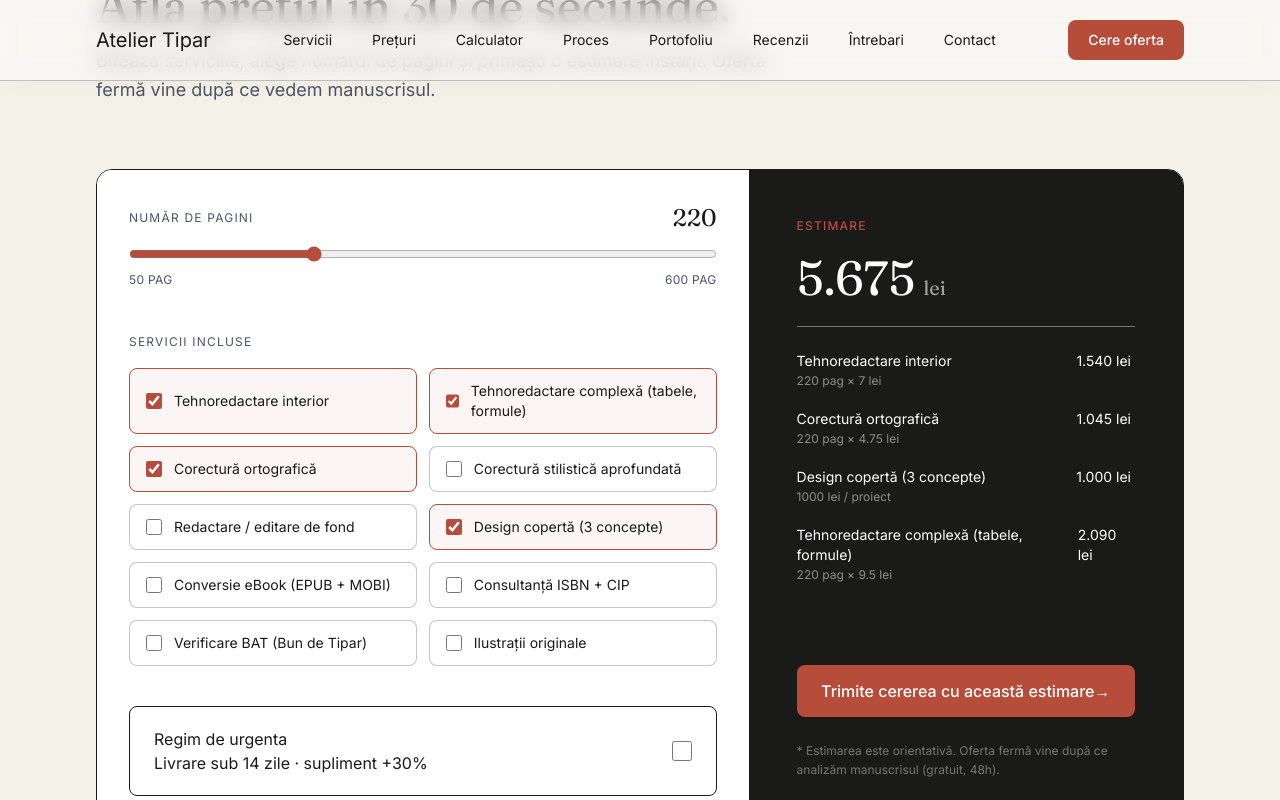
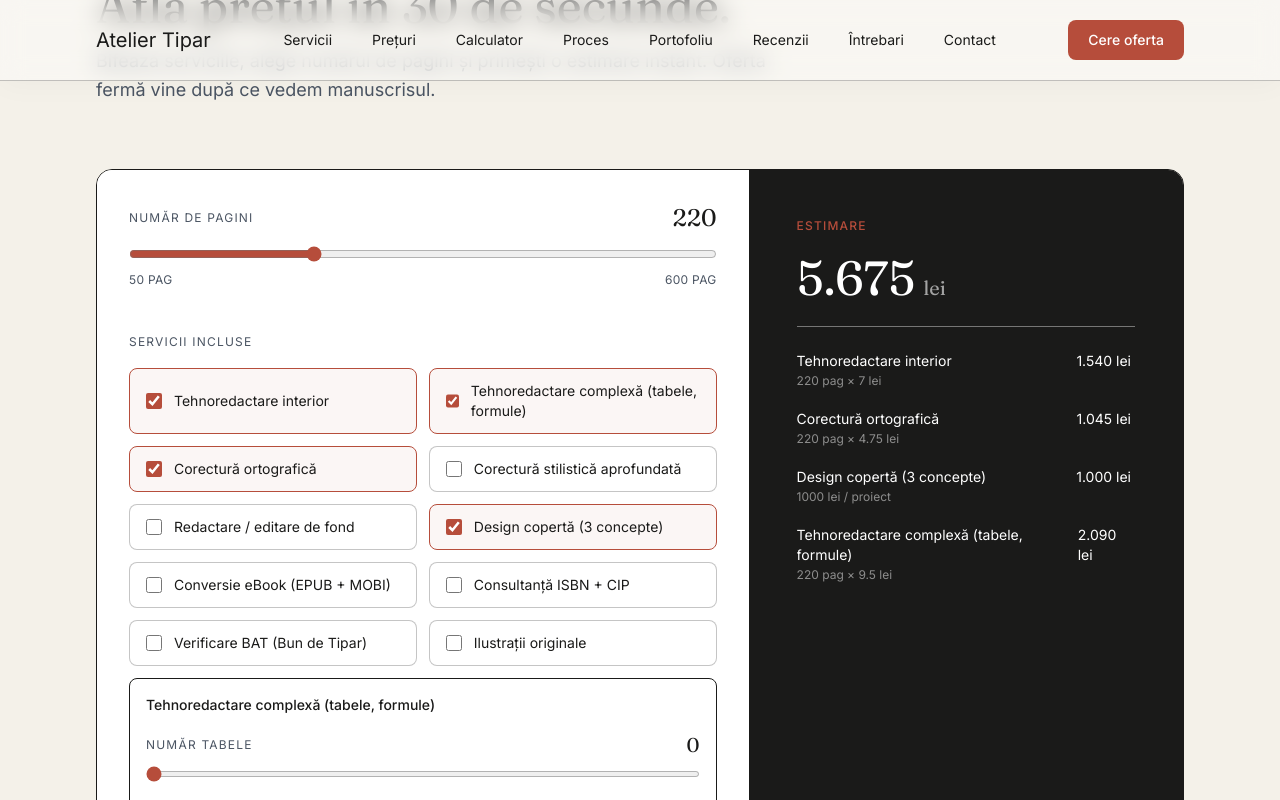
Before and after one commit to vladu224/tehnoredactare-website, a Next.js app: page / in a window 1280 px wide. Both pictures are taken after a click on the label "Tehnoredactare complexă (tabele, formule)". Shown: the part 3527-4327 px from the top of the page. Built offline with nearby package versions, Linux system fonts and the light colour scheme.

Commit message:
Enhance calculator functionality by adding sub-option handling and UI components

```diff
--- a/components/calculator/Calculator.tsx
+++ b/components/calculator/Calculator.tsx
@@ -12,7 +12,7 @@ interface CalculatorProps {
 }
 
 export function Calculator({ onRequestOffer }: CalculatorProps) {
-    const { state, estimation, setPageCount, toggleService, setUrgent } = useCalculator();
+    const { state, estimation, setPageCount, toggleService, setSubOptionValues, setUrgent } = useCalculator();
 
     function handleRequestOffer() {
         const summary = buildEstimationSummaryText(state, estimation);
@@ -43,7 +43,9 @@ export function Calculator({ onRequestOffer }: CalculatorProps) {
               />
               <ServiceCheckbox
                 selectedIds={state.selectedServiceIds}
+                subOptionValues={state.subOptionValues}
                 onToggle={toggleService}
+                onSubOptionChange={setSubOptionValues}
               />
               <UrgentToggle
                 checked={state.isUrgent}
--- a/components/calculator/ServiceCheckbox.tsx
+++ b/components/calculator/ServiceCheckbox.tsx
@@ -1,11 +1,19 @@
 import { serviceOptions } from "@/lib/calculator/services-pricing";
+import { SubOptionSlider } from "./SubOptionSlider";
 
 interface ServiceCheckboxProps {
     selectedIds: string[];
+    subOptionValues: Record<string, number>;
     onToggle: (id: string) => void;
+    onSubOptionChange: (id: string, value: number) => void;
 }
 
-export function ServiceCheckbox({ selectedIds, onToggle }: ServiceCheckboxProps) {
+export function ServiceCheckbox({
+    selectedIds,
+    subOptionValues,
+    onToggle,
+    onSubOptionChange,
+}: ServiceCheckboxProps) {
     return (
         <div>
           <span className="text-ink-soft text-xs tracking-widest uppercase">
@@ -37,6 +45,24 @@ export function ServiceCheckbox({ selectedIds, onToggle }: ServiceCheckboxProps)
                 );
             })}
           </div>
+
+          {serviceOptions
+            .filter((s) => selectedIds.includes(s.id) && s.subOptions)
+            .map((service) => (
+                <div key={service.id} className="border border-line rounded-lg px-4 py-4 mt-3 bg-paper">
+                  <p className="text-ink text-sm font-medium mb-1">
+                    {service.label}
+                  </p>
+                  {service.subOptions!.map((sub) => (
+                    <SubOptionSlider
+                      key={sub.id}
+                      subOption={sub}
+                      value={subOptionValues[sub.id] ?? sub.defaultValue}
+                      onChange={(value) => onSubOptionChange(sub.id, value)}
+                    />
+                  ))}
+                </div>
+            ))}
         </div>
-    )
+    );
 }
--- /dev/null
+++ b/components/calculator/SubOptionSlider.tsx
@@ -0,0 +1,31 @@
+import { ServiceSubOption } from "@/lib/calculator/types";
+
+interface SubOptionSliderProps {
+    subOption: ServiceSubOption;
+    value: number;
+    onChange: (value: number) => void;
+}
+
+export function SubOptionSlider({ subOption, value, onChange }: SubOptionSliderProps) {
+    return (
+        <div className="mt-4">
+          <div className="flex items-center justify-between">
+            <span className="text-ink-soft text-xs tracking-widest uppercase">
+              {subOption.label}
+            </span>
+            <span className="font-display text-xl text-ink">
+              {value}
+            </span>
+          </div>
+
+          <input
+            type="range"
+            min={subOption.min}
+            max={subOption.max}
+            value={value}
+            onChange={(e) => onChange(Number(e.target.value))}
+            className="w-full mt-2 accent-accent h-1.5 rounded-full cursor-pointer"
+          />
+        </div>
+    );
+}
--- a/hooks/useCalculator.ts
+++ b/hooks/useCalculator.ts
@@ -5,6 +5,7 @@ import { useMemo, useState } from "react";
 const initialState: CurrentFormState = {
     pageCount: 220,
     selectedServiceIds: ["tehnoredactare", "corectura-ortografica", "design-coperta"],
+    subOptionValues: {},
     isUrgent: false,
 };
 
@@ -28,6 +29,13 @@ export function useCalculator() {
         }));
     }
 
+    function setSubOptionValues(id: string, value: number) {
+        setState((current) => ({
+            ...current,
+            subOptionValues: { ...current.subOptionValues, [id]: value },
+        }));
+    }
+
     function setUrgent(isUrgent: boolean) {
         setState((current) => ({ ...current, isUrgent }));
     }
@@ -37,6 +45,7 @@ export function useCalculator() {
         estimation,
         setPageCount,
         toggleService,
+        setSubOptionValues,
         setUrgent,
     }
 }
--- a/lib/calculator/calculator.ts
+++ b/lib/calculator/calculator.ts
@@ -8,22 +8,34 @@ export function calculateEstimation(
     const lines: SelectedServiceCheckoutLine[] = state.selectedServiceIds
         .map((id) => serviceOptions.find((s) => s.id === id))
         .filter((s): s is NonNullable<typeof s> => s !== undefined)
-        .map((service) => {
-            if(service.pricingType === "per-page") {
-                const amount = state.pageCount * (service.pricePerPage ?? 0);
-                return {
-                    id: service.id,
-                    label: service.label,
-                    amount: Math.round(amount),
-                    detail: `${state.pageCount} pag × ${service.pricePerPage} lei`,
-                };
-            }
-            return {
+        .flatMap((service) => {
+            const baseAmount = service.pricingType === "per-page"
+                ? state.pageCount * (service.pricePerPage ?? 0)
+                : service.flatPrice ?? 0;
+
+            const baseLine: SelectedServiceCheckoutLine = {
                 id: service.id,
                 label: service.label,
-                amount: service.flatPrice ?? 0,
-                detail: `${service.flatPrice} lei / proiect`,
+                amount: Math.round(baseAmount),
+                detail:
+                    service.pricingType === "per-page"
+                        ? `${state.pageCount} pag × ${service.pricePerPage} lei`
+                        : `${service.flatPrice} lei / proiect`,
             };
+
+            const subLines: SelectedServiceCheckoutLine[] = (service.subOptions ?? [])
+                .map((sub) => {
+                    const quantity = state.subOptionValues[sub.id] ?? sub.defaultValue;
+                    const amount = quantity * sub.pricePerUnit;
+                    return {
+                        id: sub.id,
+                        label:sub.label,
+                        amount: Math.round(amount),
+                        detail: `${quantity} × ${sub.pricePerUnit} lei`,
+                    };
+                });
+
+            return [baseLine, ...subLines];
         });
 
     const subtotal = lines.reduce((sum, line) => sum + line.amount, 0);
--- a/lib/calculator/services-pricing.ts
+++ b/lib/calculator/services-pricing.ts
@@ -1,8 +1,36 @@
 import { ServiceOption } from "./types";
 
 export const serviceOptions: ServiceOption[] = [
-    { id: "tehnoredactare", label: "Tehnoredactare interior", pricingType: "per-page", pricePerPage: 7 },
-    { id: "tehnoredactare-complexa", label: "Tehnoredactare complexă (tabele, formule)", pricingType: "per-page", pricePerPage: 9.5 },
+    {
+        id: "tehnoredactare",
+        label: "Tehnoredactare interior",
+        pricingType: "per-page",
+        pricePerPage: 7
+    },
+    {
+        id: "tehnoredactare-complexa",
+        label: "Tehnoredactare complexă (tabele, formule)",
+        pricingType: "per-page",
+        pricePerPage: 9.5,
+        subOptions: [
+            {
+                id: "numar-tabele",
+                label: "Număr tabele",
+                pricePerUnit: 15,
+                min: 0,
+                max: 50,
+                defaultValue: 0,
+            },
+            {
+                id: "numar-formule",
+                label: "Număr formule",
+                pricePerUnit: 8,
+                min: 0,
+                max: 100,
+                defaultValue: 0,
+            },
+        ],
+    },
     { id: "corectura-ortografica", label: "Corectură ortografică", pricingType: "per-page", pricePerPage: 4.75 },
     { id: "corectura-stilistica", label: "Corectură stilistică aprofundată", pricingType: "per-page", pricePerPage: 6.5 },
     { id: "redactare", label: "Redactare / editare de fond", pricingType: "per-page", pricePerPage: 8 },
@@ -10,7 +38,22 @@ export const serviceOptions: ServiceOption[] = [
     { id: "conversie-ebook", label: "Conversie eBook (EPUB + MOBI)", pricingType: "flat", flatPrice: 350 },
     { id: "consultanta-isbn", label: "Consultanță ISBN + CIP", pricingType: "flat", flatPrice: 250 },
     { id: "verificare-bat", label: "Verificare BAT (Bun de Tipar)", pricingType: "flat", flatPrice: 200 },
-    { id: "ilustratii", label: "Ilustrații originale", pricingType: "flat", flatPrice: 1500 },
+    {
+        id: "ilustratii",
+        label: "Ilustrații originale",
+        pricingType: "per-page",
+        pricePerPage: 5,
+        subOptions: [
+            {
+                id: "numar-ilustratii",
+                label: "Număr ilustrații",
+                pricePerUnit: 70,
+                min: 0,
+                max: 50,
+                defaultValue: 0,
+            },
+        ],
+    },
 ];
 
 export const PAGE_MIN = 50;
```
Also changed, not shown: lib/calculator/types.ts (+11 -0 lines).
